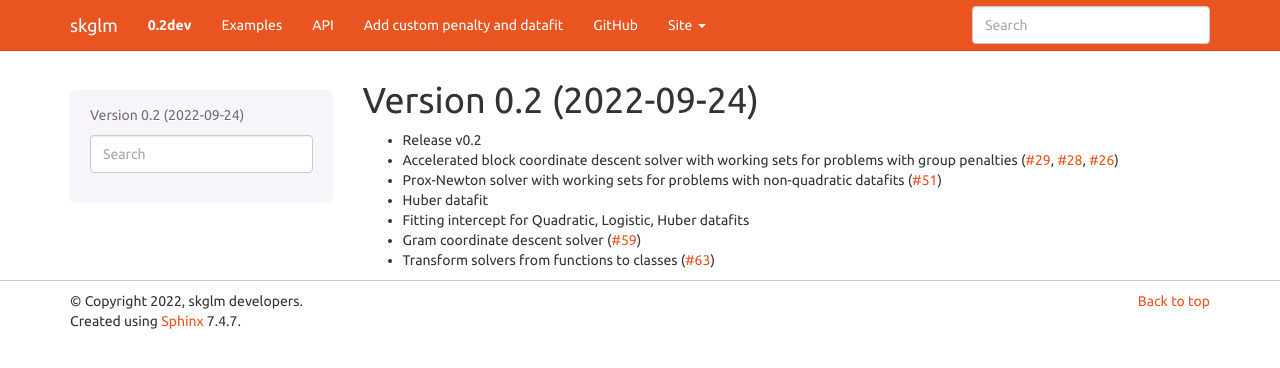
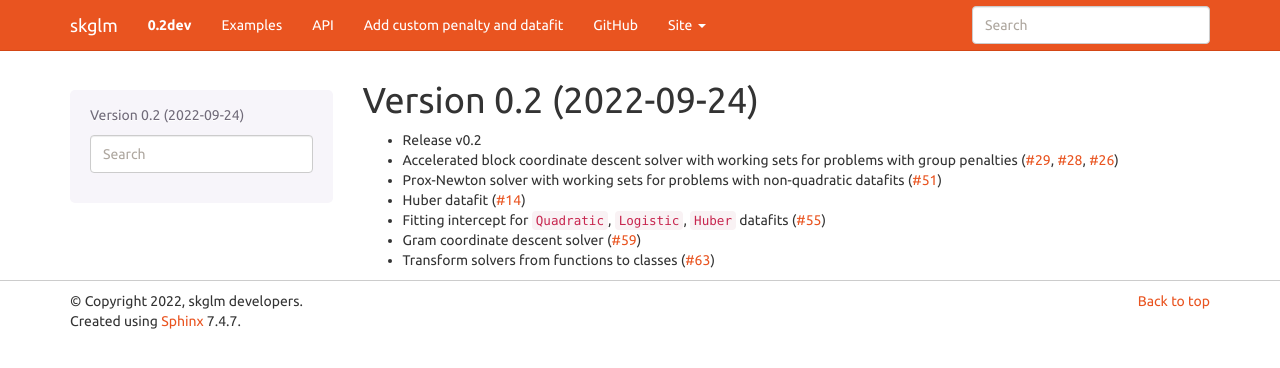
Before and after one commit to scikit-learn-contrib/skglm, a Sphinx documentation site: the page built from doc/changes/0.2.rst, in a window 1280 px wide. Shown: the top 368 px of the page. Built offline with Sphinx 7.4.7, drawn with Linux system fonts in a browser that asks for light colours.

Commit message:
add links to PR

```diff
--- a/doc/changes/0.2.rst
+++ b/doc/changes/0.2.rst
@@ -9,9 +9,9 @@ Version 0.2 (2022-09-24)
 
 - Prox-Newton solver with working sets for problems with non-quadratic datafits (:gh:`51`)
 
-- Huber datafit
+- Huber datafit (:gh:`14`)
 
-- Fitting intercept for Quadratic, Logistic, Huber datafits
+- Fitting intercept for ``Quadratic``, ``Logistic``, ``Huber`` datafits (:gh:`55`)
 
 - Gram coordinate descent solver (:gh:`59`)
 
```
